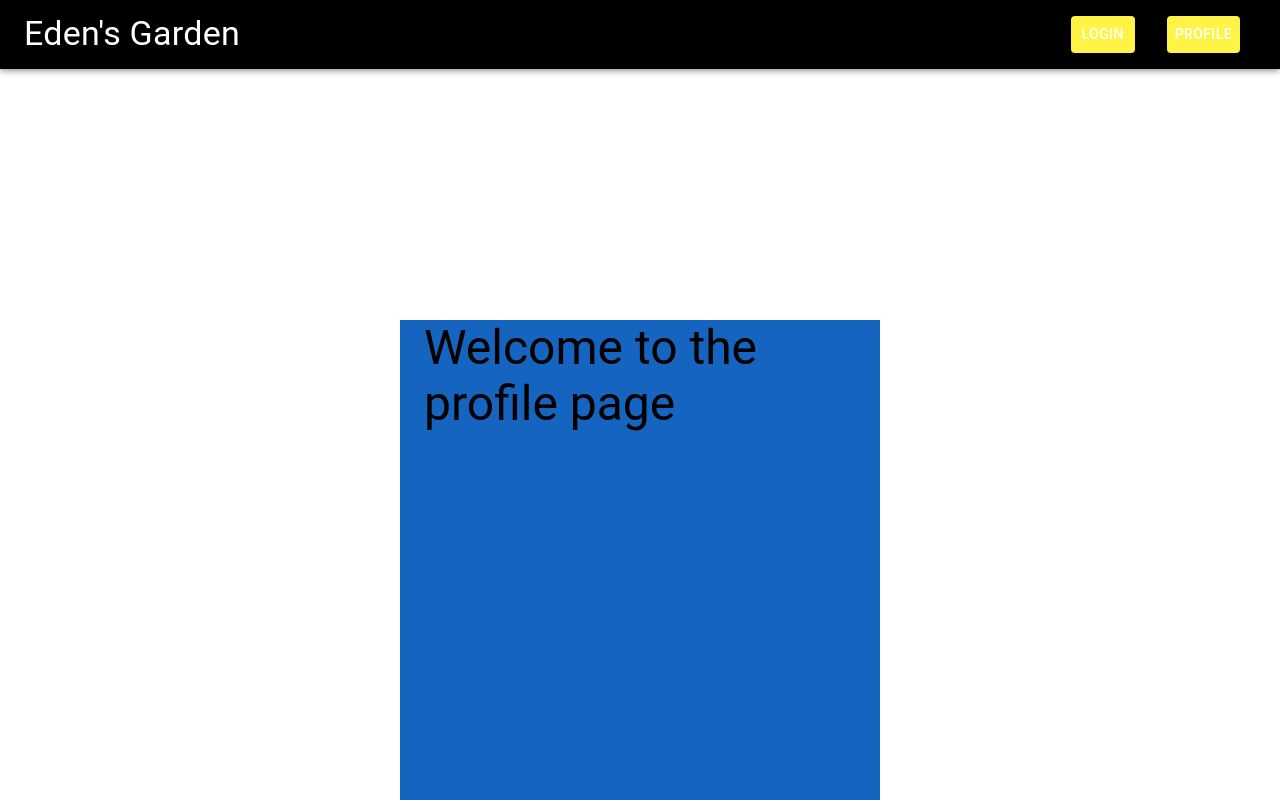
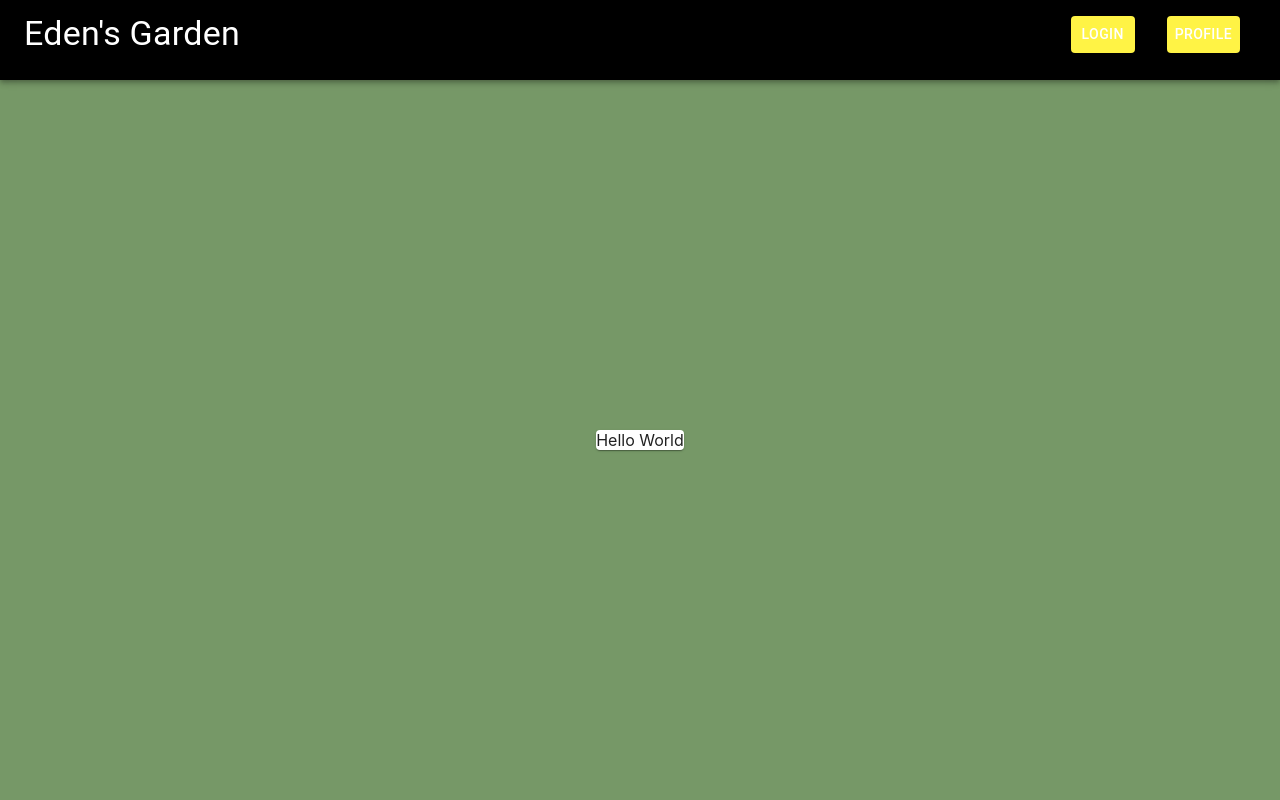
Before and after one commit to MichaelLin12/Google-Solutions, a React (Create React App) app in the folder solutions/: page /profile in a window 1280 px wide. Built offline with nearby package versions, Linux system fonts and the light colour scheme.

Commit message:
outline of profile page

```diff
--- a/solutions/src/components/Entry/Profile.js
+++ b/solutions/src/components/Entry/Profile.js
@@ -1,6 +1,6 @@
 import React from 'react';
 import Box from '@mui/material/Box';
-import { Grid,Typography,Button, AppBar, Toolbar, IconButton, Container } from '@mui/material';
+import { Grid,Typography,Button, AppBar, Toolbar, IconButton, Container, Paper } from '@mui/material';
 import { styled } from '@mui/material/styles';
 import {useNavigate} from 'react-router-dom';
 
@@ -24,12 +24,13 @@ const StartButton = styled(Button)(({ theme }) => ({
   const Styledappbar = styled(AppBar)(({theme}) =>({
     backgroundColor:'#000000',
     display:'flex',
+    height:'10vh'
   }));
 
 export default function Profile(){
     return (
         <div>
-            <Styledappbar position='fixed' elevation={4}>
+            <Styledappbar position='sticky' elevation={4}>
                 <Toolbar>
                     <Typography variant='h4' sx={{flex:1}}>
                         Eden's Garden
@@ -42,20 +43,12 @@ export default function Profile(){
                     </StartButton>
                 </Toolbar>
             </Styledappbar>
-        <Container sx={{
-            position: 'relative',
-            top: "20rem",
-            width: "30rem",
-            height: "30rem",
-            backgroundColor: 'primary.dark',
-            '&:hover': {
-              backgroundColor: 'primary.main',
-              opacity: [0.9, 0.8, 0.7],
-            },
-          }}>
-          <Typography variant="h3">Welcome to the profile page</Typography>
-          </Container>
-          </div>
+            <div style={{backgroundColor:'#769867', height:'90vh', display:'flex', alignItems:'center', justifyContent:'center'}}>
+              <Paper>
+                  Hello World
+              </Paper>
+            </div>
+        </div>
     );
 
 }
```
